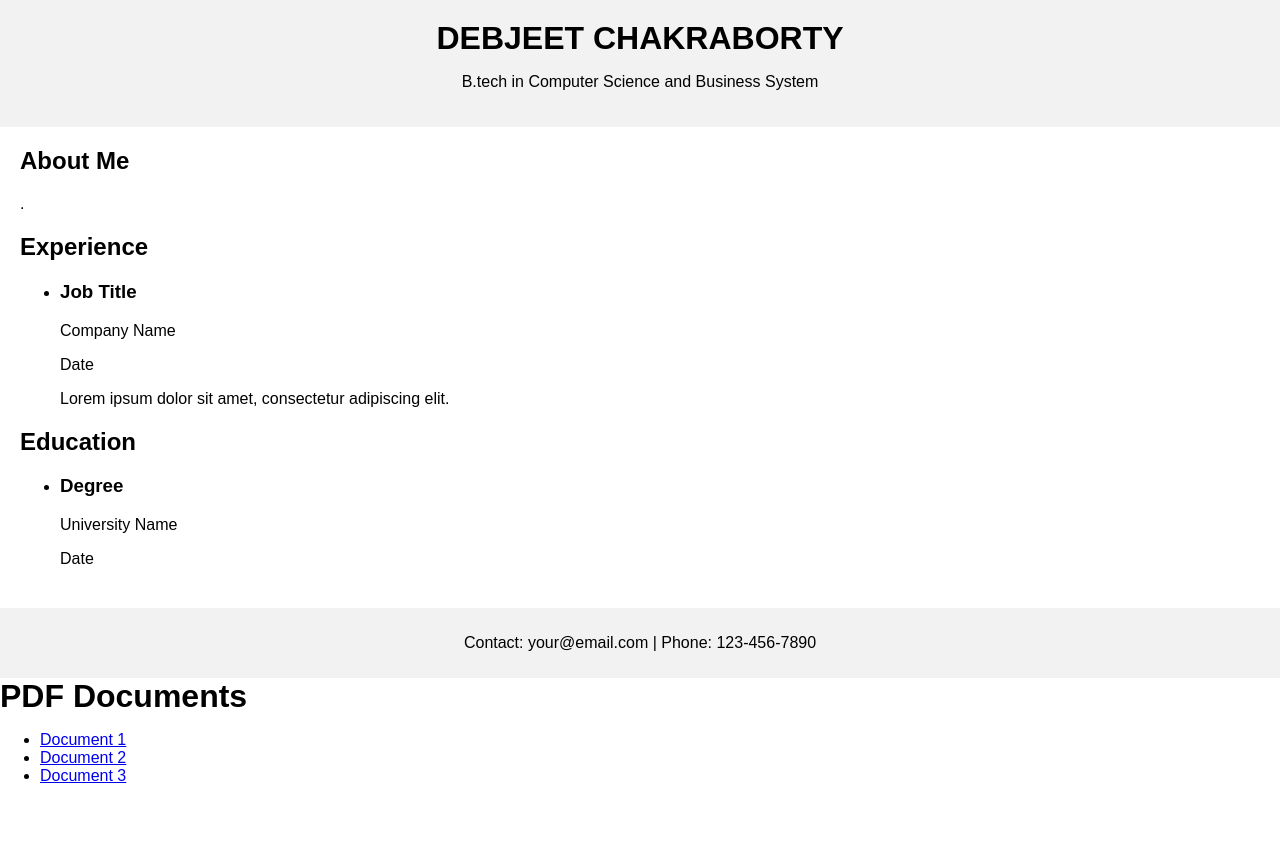
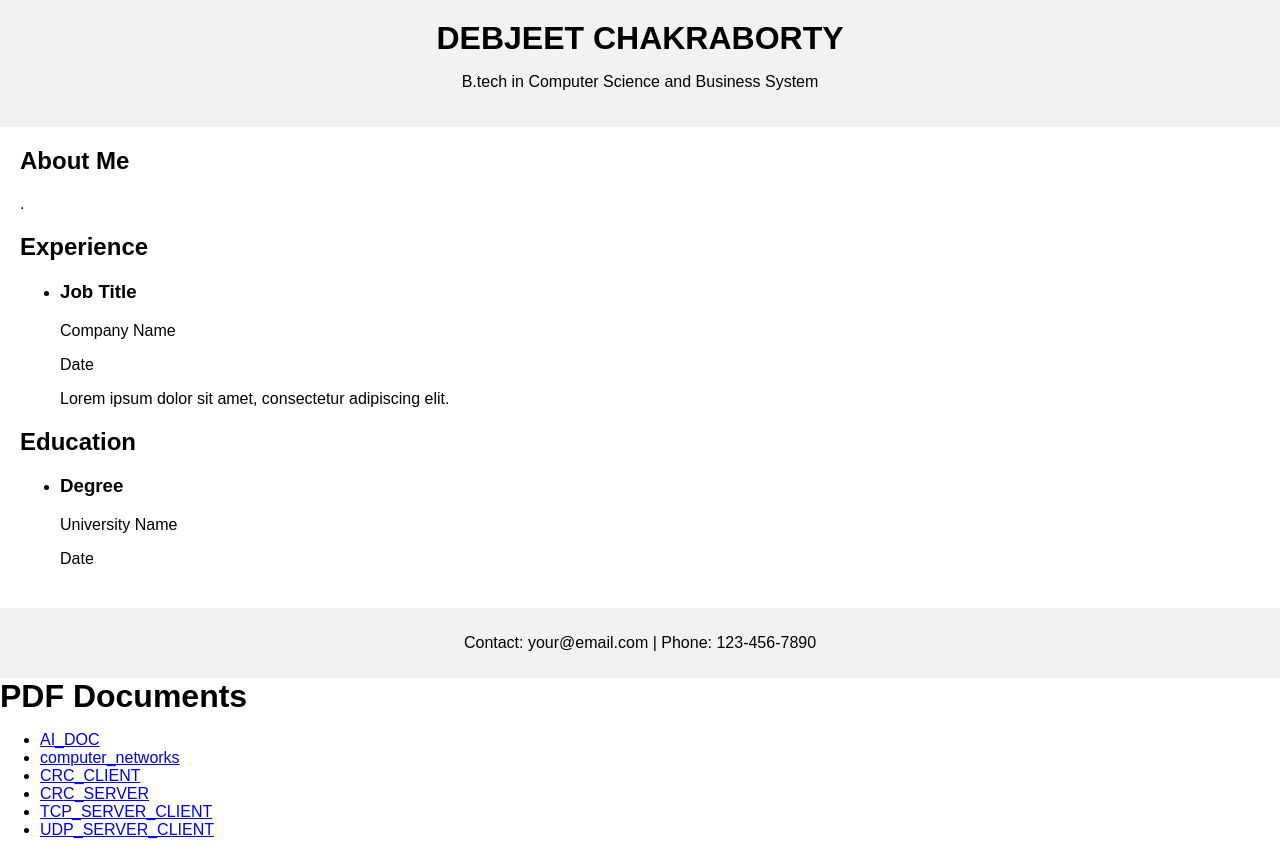
Before and after one commit to debjeet2001/debjeet2001, a plain HTML site: page index.html in a window 1280 px wide. Before the commit the page ends 801 px from the top, so only its background shows below. Drawn offline with Linux system fonts and the light colour scheme.

Commit message:
addind files

```diff
--- a/index.html
+++ b/index.html
@@ -50,9 +50,12 @@
   <h1>PDF Documents</h1>
 
   <ul>
-    <li><a href="https://github.com/debjeet2001/debjeet2001/blob/master/AI%20Assn.pdf">Document 1</a></li>
-    <li><a href="path/to/document2.pdf">Document 2</a></li>
-    <li><a href="path/to/document3.pdf">Document 3</a></li>
+    <li><a href="https://github.com/debjeet2001/debjeet2001/blob/master/AI%20Assn.pdf">AI_DOC</a></li>
+    <li><a href="https://github.com/debjeet2001/debjeet2001/blob/master/computer_networks.pdf">computer_networks</a></li>
+    <li><a href="https://github.com/debjeet2001/debjeet2001/blob/master/CRC_CLIENT.pdf">CRC_CLIENT</a></li>
+    <li><a href="https://github.com/debjeet2001/debjeet2001/blob/master/CRC_SERVER.pdf">CRC_SERVER</a></li>
+    <li><a href="https://github.com/debjeet2001/debjeet2001/blob/master/TCP_SERVER_CLIENT.pdf">TCP_SERVER_CLIENT</a></li>
+    <li><a href="https://github.com/debjeet2001/debjeet2001/blob/master/UDP_SERVER_CLIENT.pdf">UDP_SERVER_CLIENT</a></li>
   </ul>
 </body>
 </html>
```
